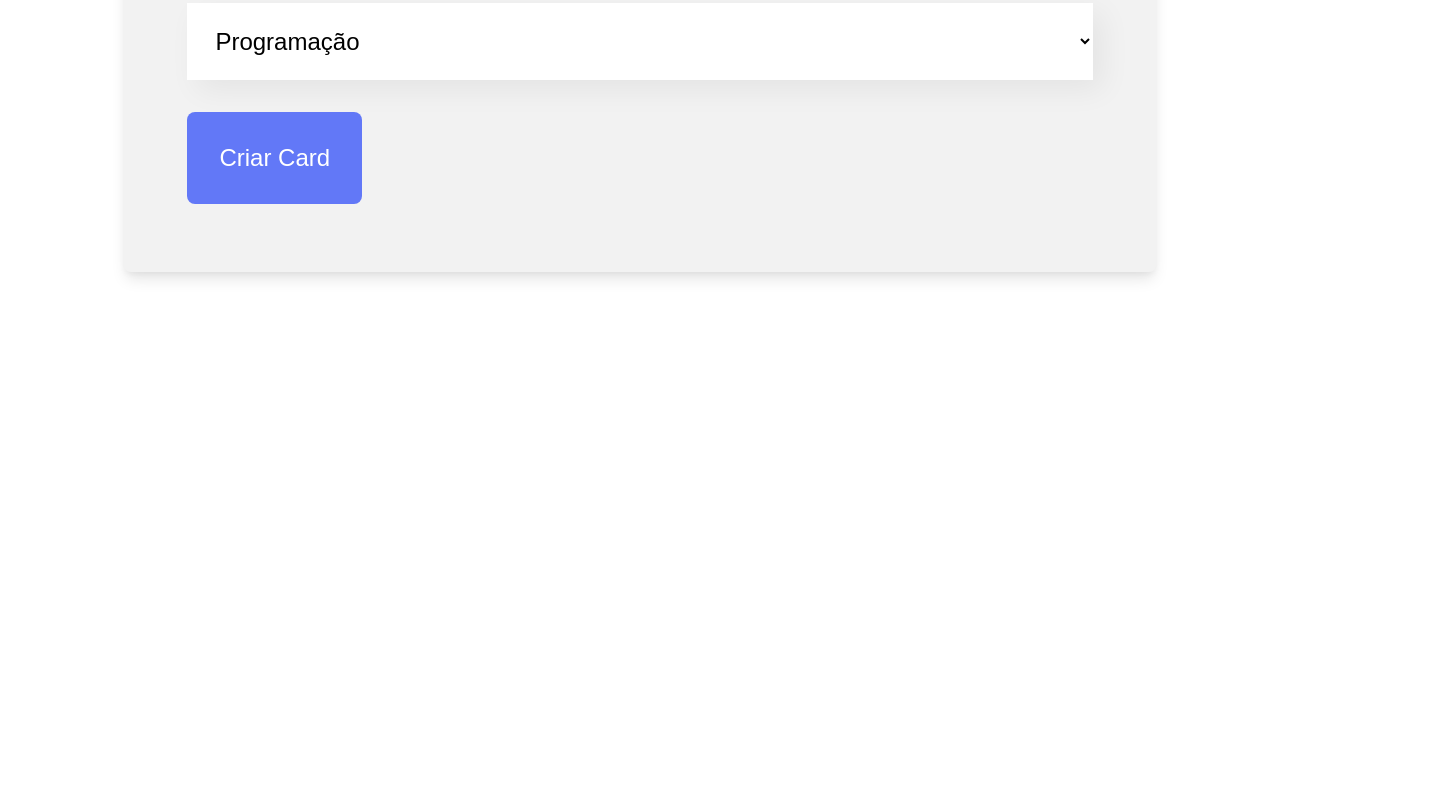
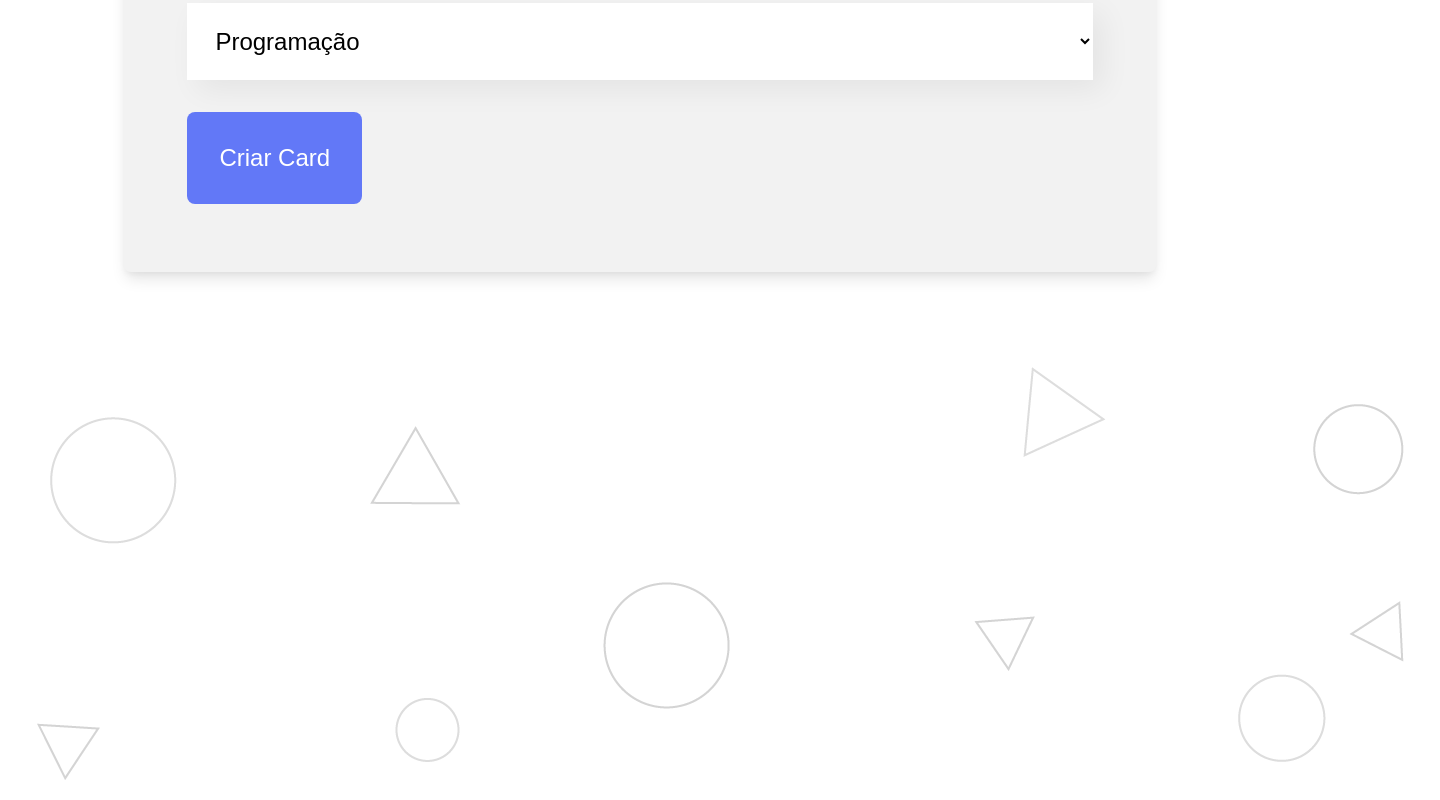
Before and after one commit to gbvitor/Organograma, a React (Create React App) app: page / in a window 1280 px wide. Shown: the part 1163-1963 px from the top of the page, 1440 px wide, since content can reach past the window. Before the commit the page ends 1515 px from the top, so only its background shows below. Built offline with nearby package versions, Linux system fonts and the light colour scheme.

Commit message:
feat: Footer

```diff
--- a/package.json
+++ b/package.json
@@ -8,7 +8,7 @@
     "@testing-library/user-event": "^13.5.0",
     "react": "^18.3.1",
     "react-dom": "^18.3.1",
-    "react-scripts": "5.0.1",
+    "react-scripts": "^5.0.1",
     "web-vitals": "^2.1.4"
   },
   "scripts": {
--- a/src/App.js
+++ b/src/App.js
@@ -2,6 +2,7 @@ import { useState } from "react";
 import Banner from "./components/Banner";
 import Formulario from "./components/Formulario";
 import Time from "./components/Time";
+import Footer from "./components/Footer";
 
 function App() {
    const times = [
@@ -50,6 +51,7 @@ function App() {
                )}
             />
          ))}
+         <Footer />
       </div>
    );
 }
--- a/src/components/Colaborador/index.js
+++ b/src/components/Colaborador/index.js
@@ -1,8 +1,8 @@
 import "./Colaborador.css";
-const Colaborador = ({ nome, cargo, imagem }) => {
+const Colaborador = ({ nome, cargo, imagem, corHeader }) => {
    return (
       <div className="colaborador">
-            <div className="cabecalho" style={{}}>
+         <div className="cabecalho" style={{ backgroundColor: corHeader }}>
             <img src={imagem} alt={nome} />
          </div>
          <div className="rodape">
--- /dev/null
+++ b/src/components/Footer/index.js
@@ -0,0 +1,8 @@
+const Footer = () => {
+   return (
+      <footer>
+         <img src="imagens/fundo.png" alt="Logo" />
+      </footer>
+   );
+};
+export default Footer;
--- a/src/components/Time/index.js
+++ b/src/components/Time/index.js
@@ -16,6 +16,7 @@ const Time = (props) => {
                   nome={colaborador.nome}
                   cargo={colaborador.cargo}
                   imagem={colaborador.imagem}
+                  corHeader={props.corPrimaria}
                />
             ))}
          </div>
```
Also changed, not shown: src/components/Footer/Footer.css (added), 1 other file (tests, documents, lock files or other folders). Lines whose indentation alone changed are shown as unchanged.
